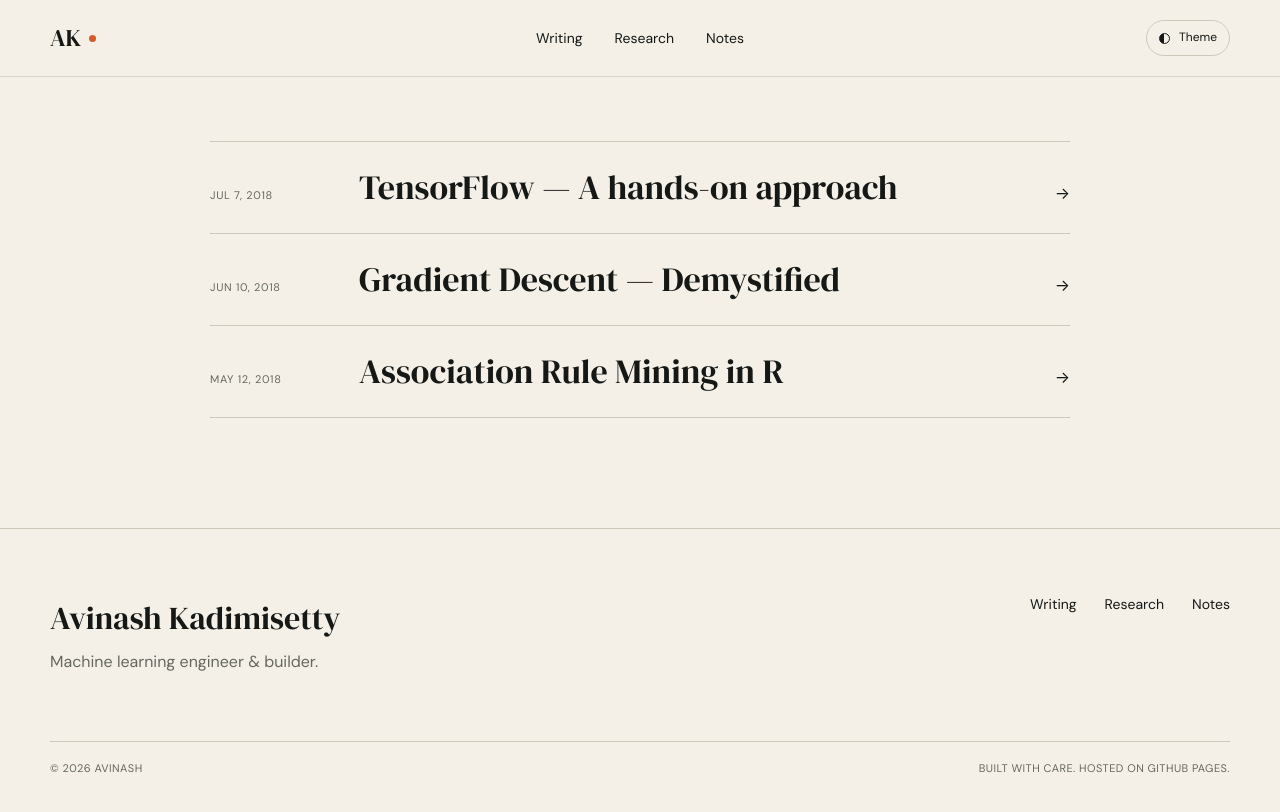
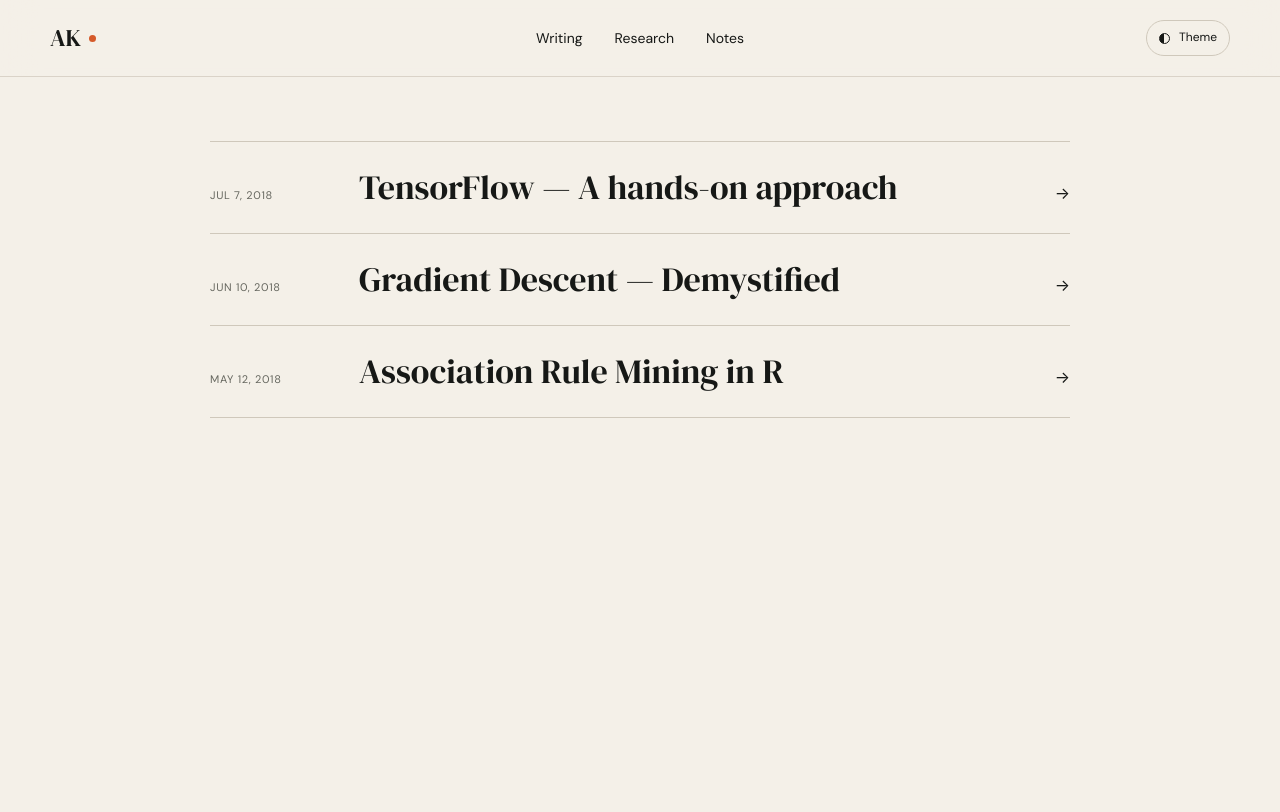
Before and after one commit to avinashingit/avinashingit.github.io, a Jekyll site: the page built from writing/index.html, in a window 1280 px wide. Shown: the top 812 px of the page. Built offline with Jekyll 4.4.1, drawn with Linux system fonts in a browser that asks for light colours.

Commit message:
Remove site footer

```diff
--- a/_includes/footer.html
+++ /dev/null
@@ -1,17 +0,0 @@
-<footer class="site-footer">
-  <div class="shell footer-grid">
-    <div>
-      <p class="footer-mark">Avinash Kadimisetty</p>
-      <p>Machine learning engineer &amp; builder.</p>
-    </div>
-    <div class="footer-nav" aria-label="Footer navigation">
-      <a href="{{ '/writing/' | relative_url }}">Writing</a>
-      <a href="{{ '/research/' | relative_url }}">Research</a>
-      <a href="{{ '/notes/' | relative_url }}">Notes</a>
-    </div>
-  </div>
-  <div class="shell footer-bottom">
-    <span>© {{ "now" | date: "%Y" }} Avinash</span>
-    <span>Built with care. Hosted on GitHub Pages.</span>
-  </div>
-</footer>
--- a/_layouts/default.html
+++ b/_layouts/default.html
@@ -56,7 +56,6 @@
     <a class="skip-link" href="#content">Skip to content</a>
     {% include header.html %}
     <main id="content">{{ content }}</main>
-    {% include footer.html %}
     <script src="{{ '/assets/js/main.js' | relative_url }}?v={{ site.time | date: '%s' }}"></script>
   </body>
 </html>
--- a/assets/css/style.css
+++ b/assets/css/style.css
@@ -192,10 +192,6 @@ img {
   overflow: hidden;
 }
 
-.home-page .site-footer {
-  display: none;
-}
-
 .profile-intro {
   height: 100%;
   display: grid;
@@ -888,53 +884,6 @@ a.research-item:focus-visible {
   margin-top: 28px;
 }
 
-.site-footer {
-  border-top: 1px solid var(--line);
-  padding-block: 64px 26px;
-}
-
-.footer-grid {
-  display: grid;
-  grid-template-columns: 1fr 1fr;
-  gap: 60px;
-}
-
-.footer-grid p {
-  margin: 5px 0 0;
-  color: var(--muted);
-}
-
-.footer-grid .footer-mark {
-  margin: 0;
-  color: var(--ink);
-  font-family: var(--serif);
-  font-size: 32px;
-}
-
-.footer-nav {
-  display: flex;
-  justify-content: flex-end;
-  gap: 28px;
-  font-size: 14px;
-}
-
-.footer-nav a {
-  width: fit-content;
-}
-
-.footer-bottom {
-  display: flex;
-  justify-content: space-between;
-  gap: 24px;
-  margin-top: 66px;
-  padding-top: 18px;
-  border-top: 1px solid var(--line);
-  color: var(--muted);
-  font-size: 11px;
-  letter-spacing: 0.04em;
-  text-transform: uppercase;
-}
-
 .page-hero {
   max-width: 1040px;
   padding-block: 130px 90px;
@@ -1740,14 +1689,6 @@ a.research-item:focus-visible {
     grid-template-columns: 1fr;
   }
 
-  .footer-grid {
-    grid-template-columns: 1fr;
-  }
-
-  .footer-nav {
-    justify-content: flex-start;
-  }
-
   .notes-browser {
     grid-template-columns: 1fr;
     gap: 32px;
@@ -1956,10 +1897,6 @@ a.research-item:focus-visible {
     font-size: 16px;
   }
 
-  .footer-bottom {
-    flex-direction: column;
-  }
-
   .page-hero {
     padding-block: 90px 70px;
   }
```
